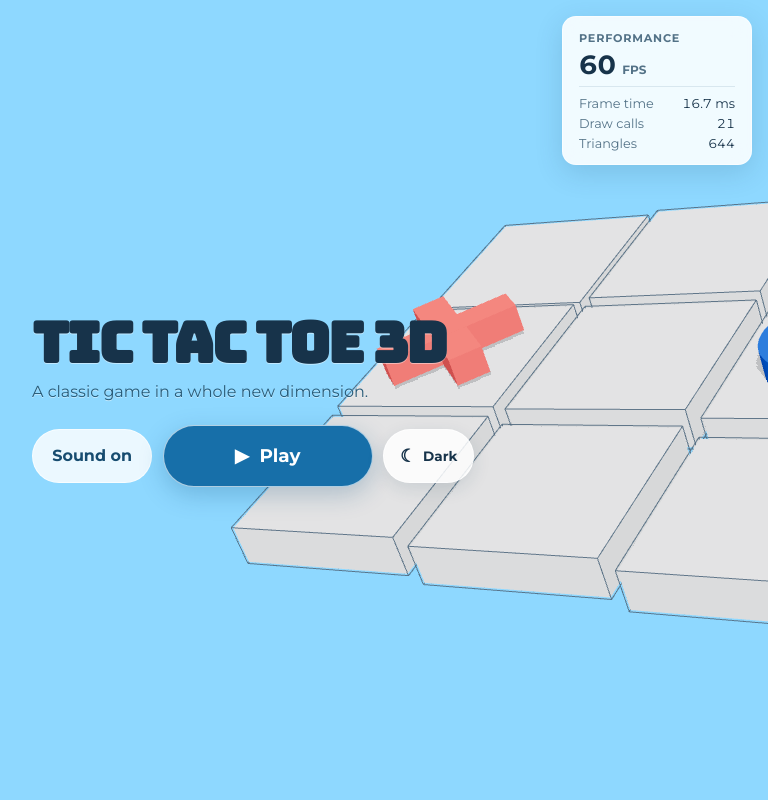
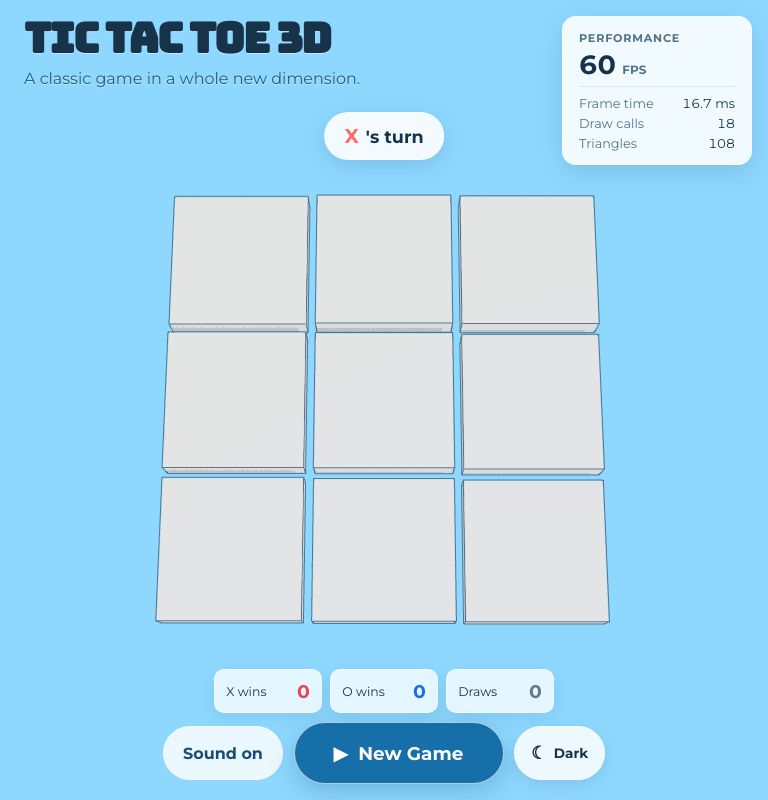
Before and after one commit to Nekohime345/TicTacToe3D, a React (Vite) app: page / in a window 768 px wide. Built offline with nearby package versions, Linux system fonts and the light colour scheme.

Commit message:
made the web responsive

```diff
--- a/src/App.css
+++ b/src/App.css
@@ -90,6 +90,20 @@
   width: min(450px, calc(100vw - 1.5rem));
   gap: 0.55rem;
   transform: translateX(-50%);
+}
+
+@media (min-width: 481px) and (max-width: 900px) {
+  .game-screen-in-game .game-heading {
+    width: min(500px, calc(100vw - 3rem));
+  }
+
+  .game-screen-in-game .game-heading h1 {
+    font-size: clamp(2.5rem, 5.4vw, 3.5rem);
+  }
+
+  .game-screen-in-game .game-status {
+    top: max(7rem, calc(env(safe-area-inset-top) + 6rem));
+  }
 }
 
 .game-controls {
@@ -406,7 +420,9 @@
 
   .game-screen-in-game .game-status {
     top: max(6.5rem, calc(env(safe-area-inset-top) + 6rem));
+    left: max(0.75rem, env(safe-area-inset-left));
     font-size: 0.95rem;
+    transform: none;
   }
 
   .game-screen:not(.game-screen-in-game) .game-footer {
--- a/src/App.jsx
+++ b/src/App.jsx
@@ -16,13 +16,23 @@ import './App.css'
 
 const emptyBoard = () => Array(9).fill(null)
 const initialPerformanceStats = { fps: 0, frameTime: 0, calls: 0, triangles: 0 }
-const getResponsivePlayZoom = () => Math.max(0.7, Math.min(1.2, ((window.innerHeight || 700) - 150) / 420))
+const getResponsivePlayZoom = () => Math.max(
+  0.65,
+  Math.min(
+    1.2,
+    ((window.innerHeight || 700) - 150) / 420,
+    ((window.innerWidth || 375) / 500) * 1.2,
+  ),
+)
 
 export default function App() {
-  const [cameraSettings, setCameraSettings] = useState({ ...INITIAL_CAMERA, zoom: INITIAL_ZOOM })
+  const initialGameState = window.innerWidth <= 900 ? 'playing' : 'idle'
+  const [cameraSettings, setCameraSettings] = useState(() => initialGameState === 'idle'
+    ? { ...INITIAL_CAMERA, zoom: INITIAL_ZOOM }
+    : { ...PLAY_CAMERA, zoom: getResponsivePlayZoom() })
   const [marks, setMarks] = useState(emptyBoard)
   const [currentPlayer, setCurrentPlayer] = useState('X')
-  const [gameState, setGameState] = useState('idle')
+  const [gameState, setGameState] = useState(initialGameState)
   const [winner, setWinner] = useState(null)
   const [boardAnimationKey, setBoardAnimationKey] = useState(0)
   const [lastMove, setLastMove] = useState(null)
```
